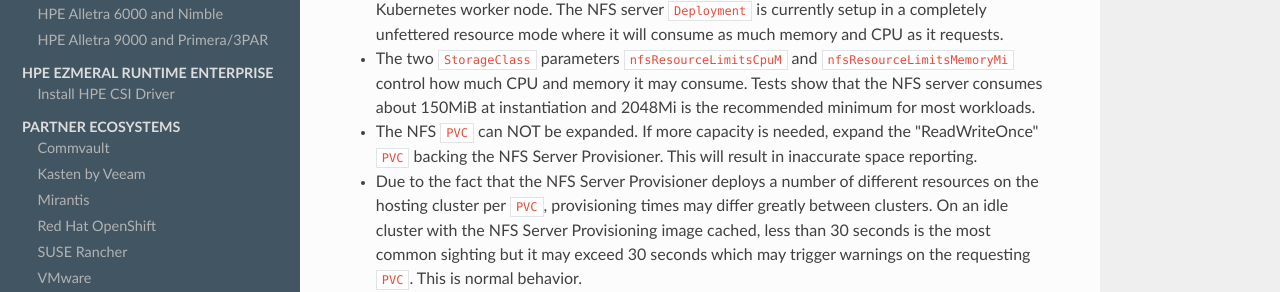
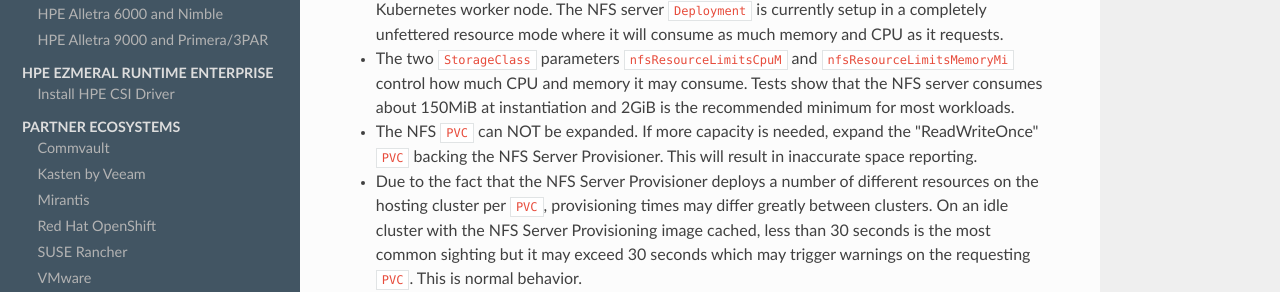
Before and after one commit to hpe-storage/scod, an MkDocs documentation site: the page built from docs/csi_driver/using.md, in a window 1280 px wide and 900 px high, scrolled down 17953 px. Shown: the part 184-476 px from the top of the window. Built offline with MkDocs 1.6.1, drawn with Linux system fonts in a browser that asks for light colours; nearby versions of some CDN libraries; some of the changed text lies outside the part shown.

Commit message:
NFS server memory recommendation
Signed-off-by: Michael Mattsson <michael.mattsson@gmail.com>

```diff
--- a/docs/csi_driver/using.md
+++ b/docs/csi_driver/using.md
@@ -861,7 +861,7 @@
 These are some common issues and gotchas that are useful to know about when planning to use the NFS Server Provisioner.
 
 - The current tested and supported limit for the NFS Server Provisioner is 20 NFS servers per Kubernetes worker node. The NFS server `Deployment` is currently setup in a completely unfettered resource mode where it will consume as much memory and CPU as it requests.
-- The two `StorageClass` parameters `nfsResourceLimitsCpuM` and `nfsResourceLimitsMemoryMi` control how much CPU and memory it may consume. Tests show that the NFS server consumes about 150MiB at instantiation and 2048Mi is the recommended minimum for most workloads.
+- The two `StorageClass` parameters `nfsResourceLimitsCpuM` and `nfsResourceLimitsMemoryMi` control how much CPU and memory it may consume. Tests show that the NFS server consumes about 150MiB at instantiation and 2GiB is the recommended minimum for most workloads.
 - The NFS `PVC` can NOT be expanded. If more capacity is needed, expand the "ReadWriteOnce" `PVC` backing the NFS Server Provisioner. This will result in inaccurate space reporting.
 - Due to the fact that the NFS Server Provisioner deploys a number of different resources on the hosting cluster per `PVC`, provisioning times may differ greatly between clusters. On an idle cluster with the NFS Server Provisioning image cached, less than 30 seconds is the most common sighting but it may exceed 30 seconds which may trigger warnings on the requesting `PVC`. This is normal behavior.
 - The HPE CSI Driver includes a Pod Monitor to delete `Pods` that have become unavailable due to the Pod status changing to `NodeLost` or a node becoming unreachable that the `Pod` runs on. By default the Pod Monitor only watches the NFS Server Provisioner `Deployments`. It may be used for any `Deployment`. See [Pod Monitor](monitor.md) on how to use it, especially the [limitations](monitor.md#limitations).
```
Also changed, not shown: other parts of docs/csi_driver/using.md (+1 -1 lines).
